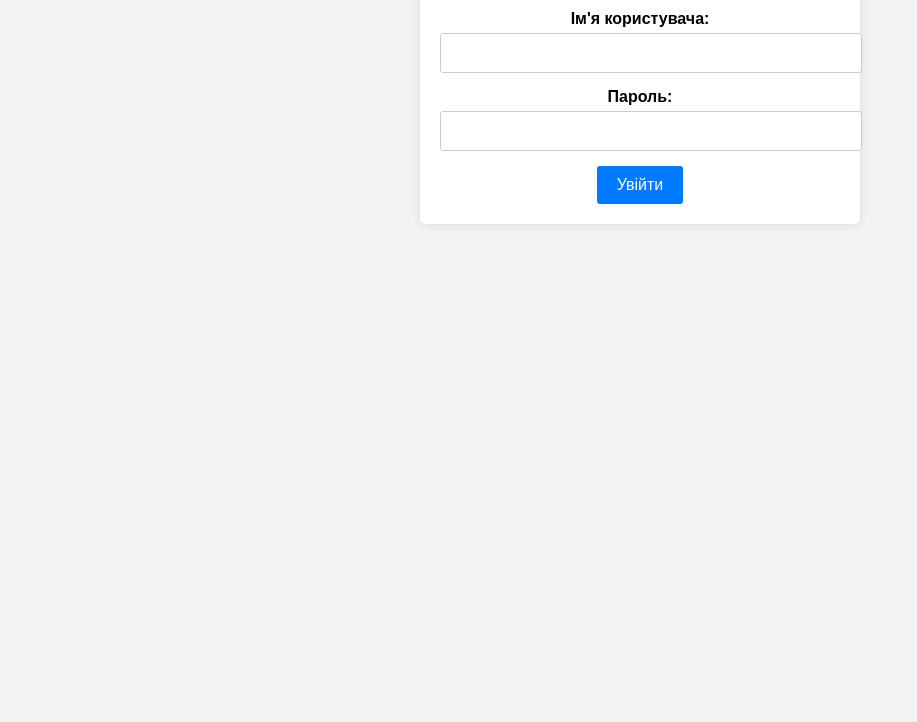
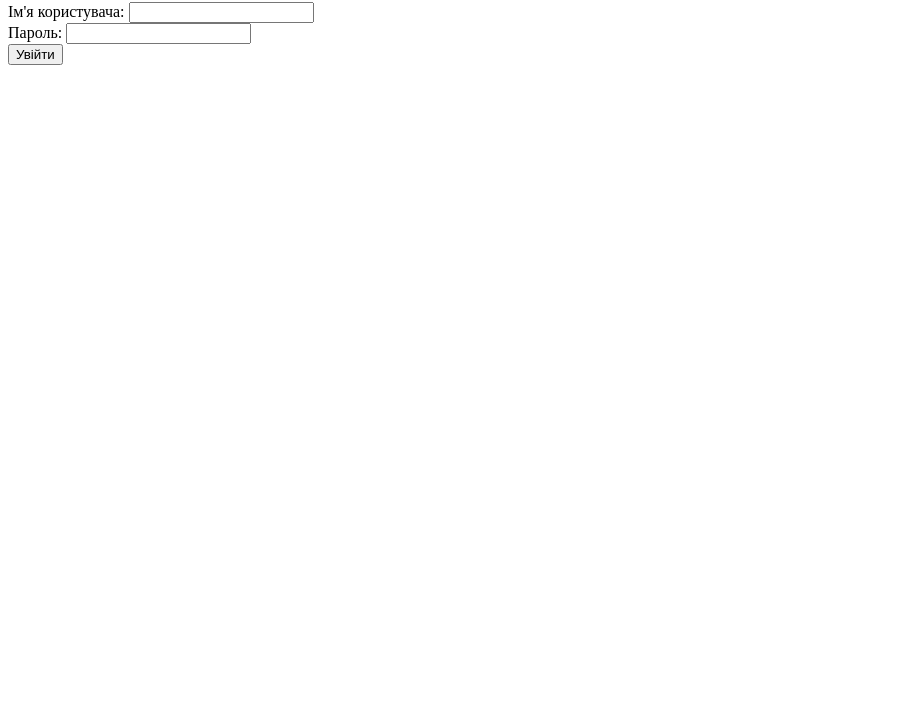
Before and after one commit to Andriyko222/LifecellTariffBot, a plain HTML site: page login.html in a window 1280 px wide. Shown: the part 78-800 px from the top of the page, without its empty margins (0-917 px from the left). Drawn offline with Linux system fonts and the light colour scheme.

Commit message:
Update login.html

```diff
--- a/login.html
+++ b/login.html
@@ -2,70 +2,10 @@
 <html>
 <head>
     <title>Логін</title>
-    <style>
-        /* Загальні стилі для всієї сторінки */
-        body {
-            font-family: Arial, sans-serif;
-            background-color: #f2f2f2;
-            margin: 0;
-            padding: 0;
-        }
-
-        .container {
-            max-width: 400px;
-            margin: 0 auto;
-            padding: 20px;
-            background-color: #fff;
-            box-shadow: 0 0 10px rgba(0, 0, 0, 0.1);
-            border-radius: 5px;
-            text-align: center;
-        }
-
-        h2 {
-            color: #333;
-        }
-
-        /* Стилі для форми */
-        .form-group {
-            margin-bottom: 15px;
-        }
-
-        label {
-            display: block;
-            font-weight: bold;
-            margin-bottom: 5px;
-        }
-
-        input[type="text"],
-        input[type="password"] {
-            width: 100%;
-            padding: 10px;
-            border: 1px solid #ccc;
-            border-radius: 3px;
-            font-size: 16px;
-        }
-
-        /* Стилі для кнопки */
-        .btn {
-            background-color: #007bff;
-            color: #fff;
-            border: none;
-            border-radius: 3px;
-            padding: 10px 20px;
-            font-size: 16px;
-            cursor: pointer;
-            transition: background-color 0.3s ease;
-        }
-
-        .btn:hover {
-            background-color: #0056b3;
-        }
-    </style>
 </head>
 <body>
-    <div class="container">
-        <h2>Логін</h2>
-        <form method="POST">
+    <h1>Логін</h1>
+    <form method="POST" action="/login">
         <div class="form-group">
             <label for="username">Ім'я користувача:</label>
             <input type="text" id="username" name="username" required>
@@ -74,8 +14,9 @@
             <label for="password">Пароль:</label>
             <input type="password" id="password" name="password" required>
         </div>
-            <button type="submit" class="btn">Увійти</button>
+        <div class="form-group">
+            <input type="submit" value="Увійти">
+        </div>
     </form>
-    </div>
 </body>
 </html>
```
Lines whose indentation alone changed are shown as unchanged.
